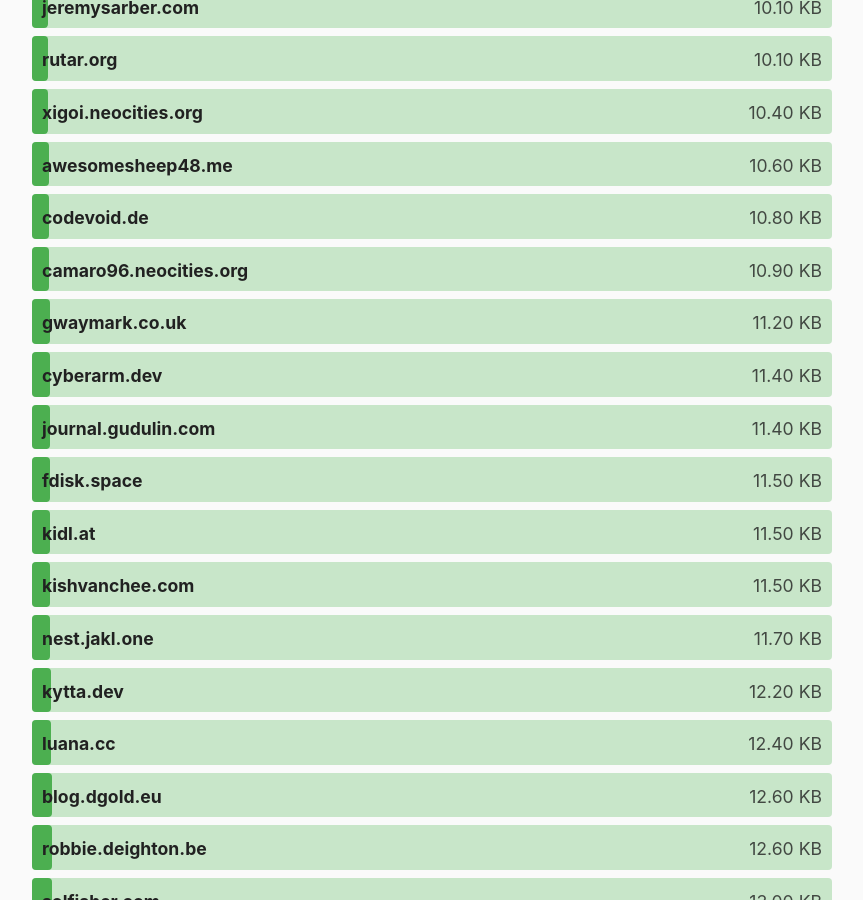
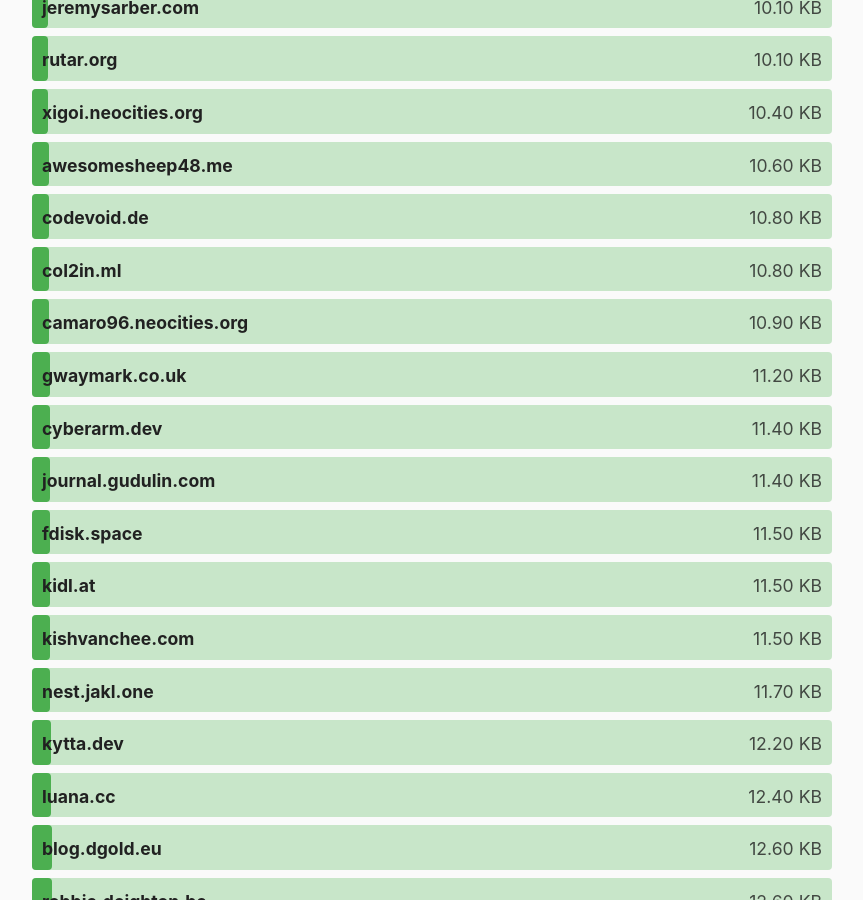
Before and after one commit to kevquirk/512kb.club, a Jekyll site: the page built from index.md, in a window 1280 px wide and 900 px high, scrolled down 4534 px. Shown: the whole window, without its empty margins (208-1071 px from the left). Built offline with Jekyll 4.4.1, drawn with Linux system fonts in a browser that asks for light colours.

Commit message:
Update sites.yml
https://gtmetrix.com/reports/col2in.ml/sEQr3Dew/

```diff
--- a/_data/sites.yml
+++ b/_data/sites.yml
@@ -518,6 +518,11 @@
   size: 22.6
   last_checked: 2022-05-06
 
+- domain: col2in.ml
+  url: https://col2in.ml/
+  size: 10.8
+  last_checked: 2022-06-20
+
 - domain: conorknowles.com
   url: https://conorknowles.com/
   size: 5.08
```
